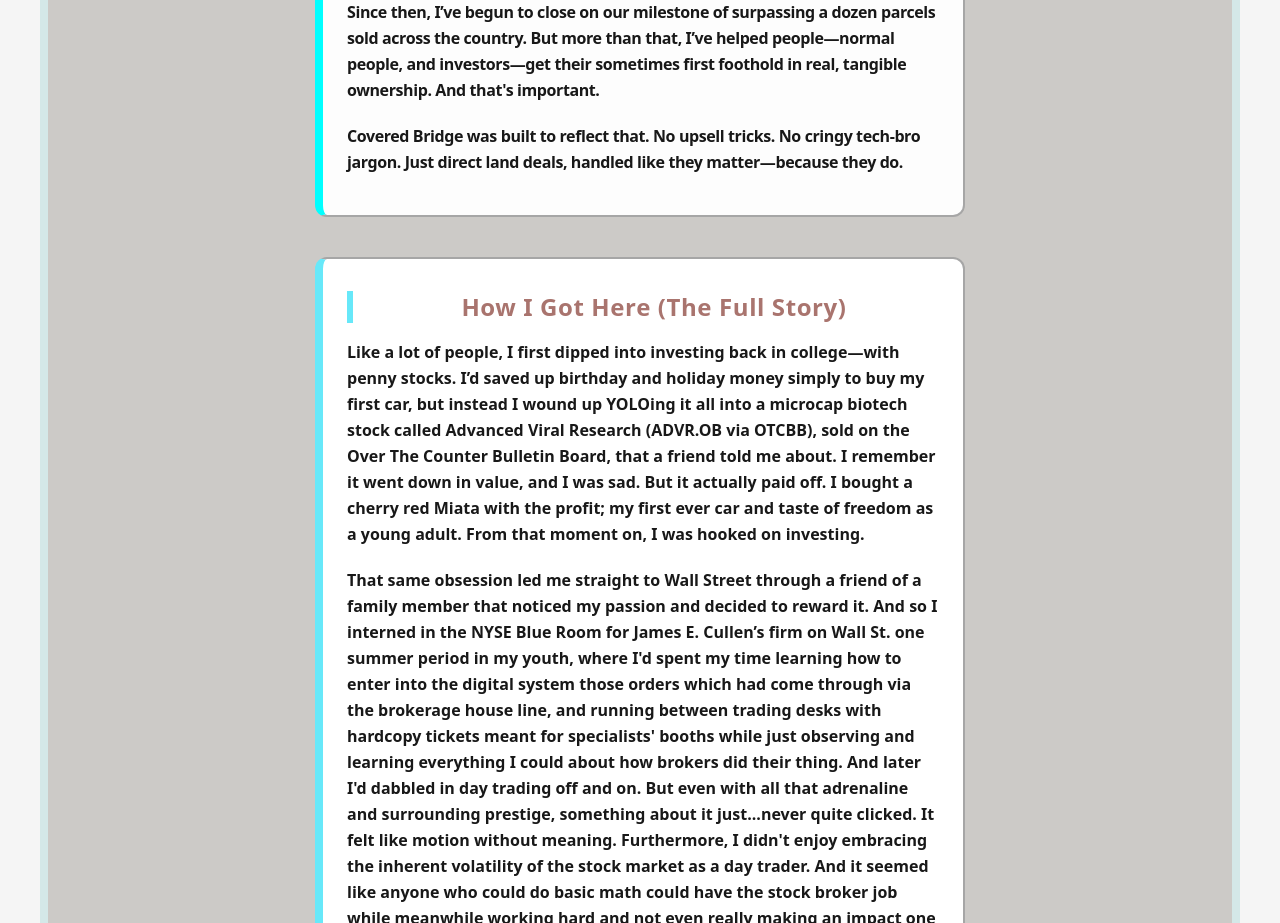
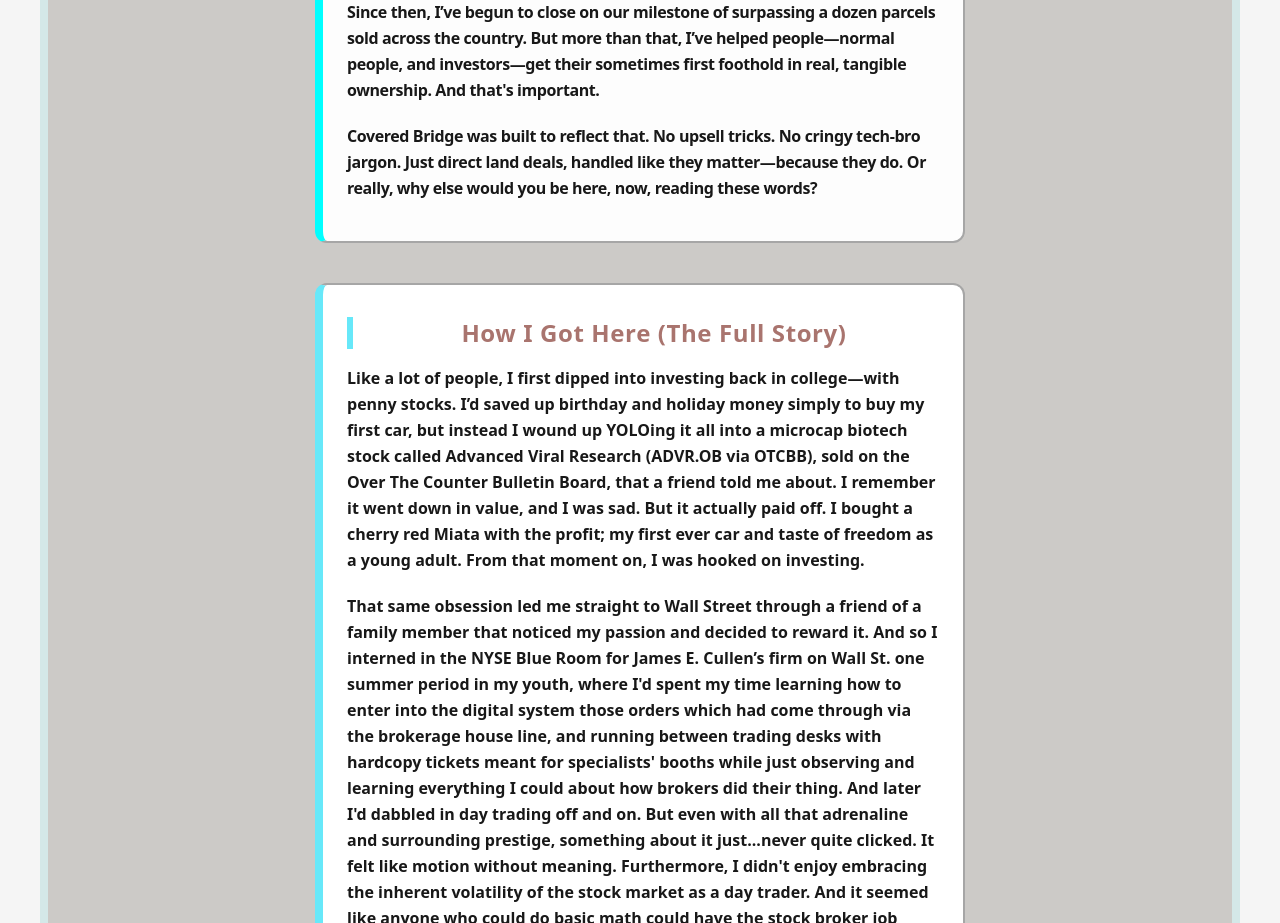
Before and after one commit to nyteksf/covered-bridge-seller-page, a React (Vite) app: page /about in a window 1280 px wide. Shown: the part 2000-2923 px from the top of the page. Built offline with nearby package versions, Linux system fonts and the light colour scheme.

Commit message:
Add dash of NLP to About.jsx

```diff
--- a/src/pages/About.jsx
+++ b/src/pages/About.jsx
@@ -128,7 +128,8 @@ const About = () => {
               <p>
                 Covered Bridge was built to reflect that. No upsell tricks. No
                 cringy tech-bro jargon. Just direct land deals, handled like
-                they matter—because they do.
+                they matter—because they do. Or really, why else would you be
+                here, now, reading these words?
               </p>
             </div>
           </section>
```
